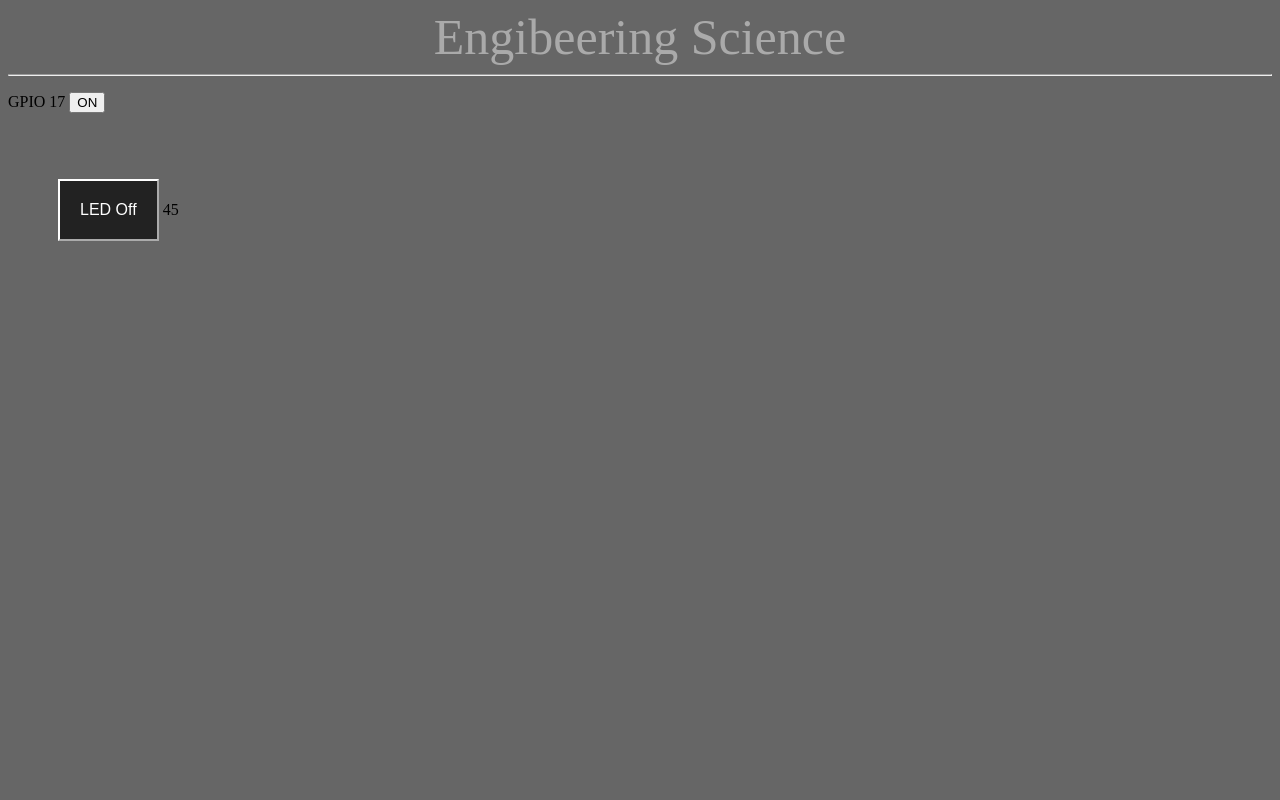
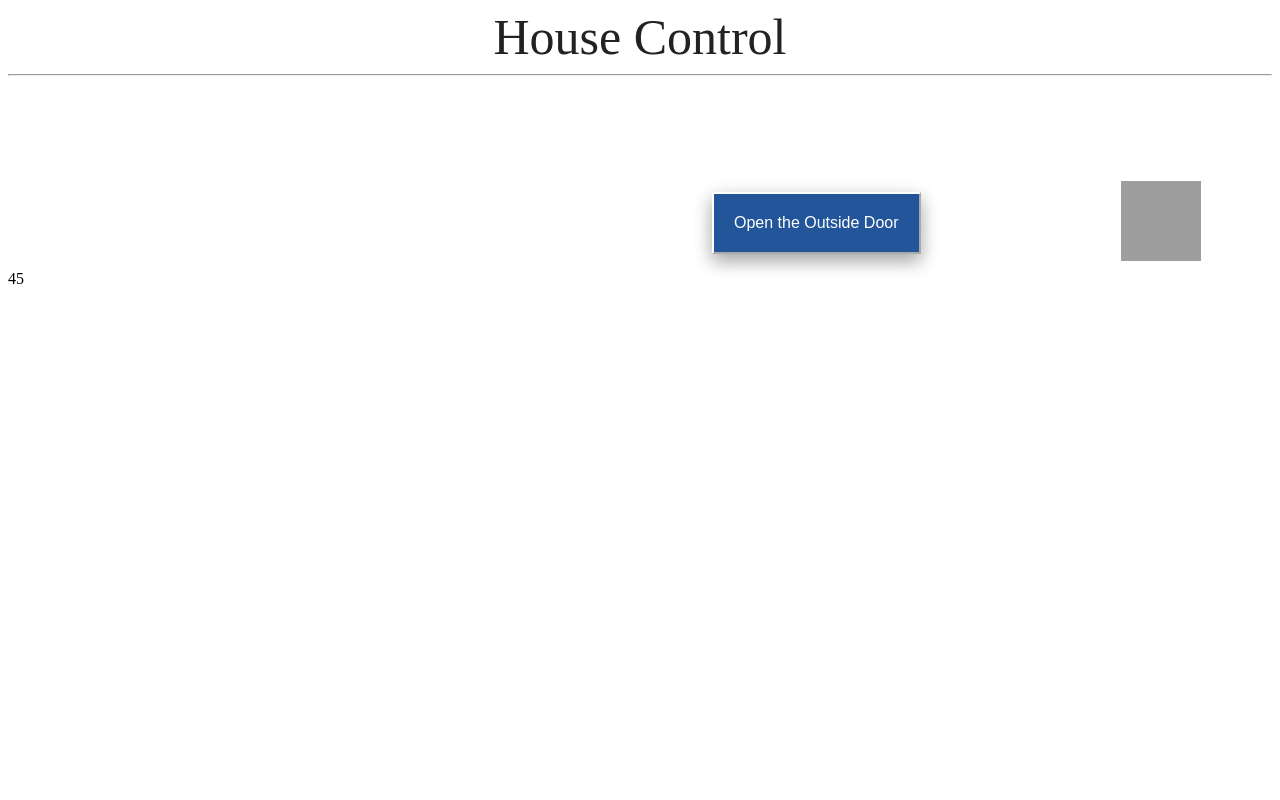
Before and after one commit to PoSeiDonTeaM/presfhmmy, a PHP site: page / in a window 1280 px wide. Run offline with PHP 8.4, Linux system fonts and the light colour scheme; data that the repository does not hold is empty; grey boxes are pictures that could not be loaded.

Commit message:
Interface fixed

```diff
--- a/index.php
+++ b/index.php
@@ -1,23 +1,31 @@
 <html>
 <head>
-<title>Engibeering Science </title>
+<title>House Control </title>
 
 <style>
 
 body{
-background-color: #666;
+background-color: #fff;
 }
 
 .button{
-background-color: #222;
+background-color: #259;
 border-color:white;
 color: white;
 padding: 20px;
 text-align: center;
 display: inline-block;
 font-size: 16px;
-margin-left: 50px;
-margin-top:50px;
+margin-left: 700px;
+margin-top: 100px;
+box-shadow: 0 8px 16px 0 rgba(0,0,0,0.2), 0 6px 20px 0 rgba(0,0,0,0.19);
+}
+
+#outside_door{
+margin-left: 200px;
+margin-bottom: -33px;
+width: 80px;
+height:80px;
 }
 
 
@@ -25,7 +33,7 @@ margin-top:50px;
 
 font-size: 50px;
 text-align:center;
-color: #aaa;
+color: #222;
 
 }
 
@@ -35,14 +43,15 @@ color: #aaa;
 </head>
 
 <body>
-<p><div id='title'>Engibeering Science</div><hr> </p>
+<p><div id='title'>House Control</div><hr> </p>
 
 
-<form action="" method="post">
-GPIO 17&nbsp;<input type="submit" name="LEDon" value="ON"></form>
+<form action="" method="post">&nbsp;<input class="button" type="submit" name="LEDon" value="Open the Outside Door"><img id="outside_door" src="outside_door.png"> </form>
 
-</form>
-<button class='button button2'>LED Off</button>
+
+
+
+<!-- <button class='button button2'>LED Off</button> -->
 
 
 
@@ -51,6 +60,7 @@ GPIO 17&nbsp;<input type="submit" name="LEDon" value="ON"></form>
 
 
 <?php
+
 
 error_reporting(E_ALL);
 ini_set('display_errors', true);
```
